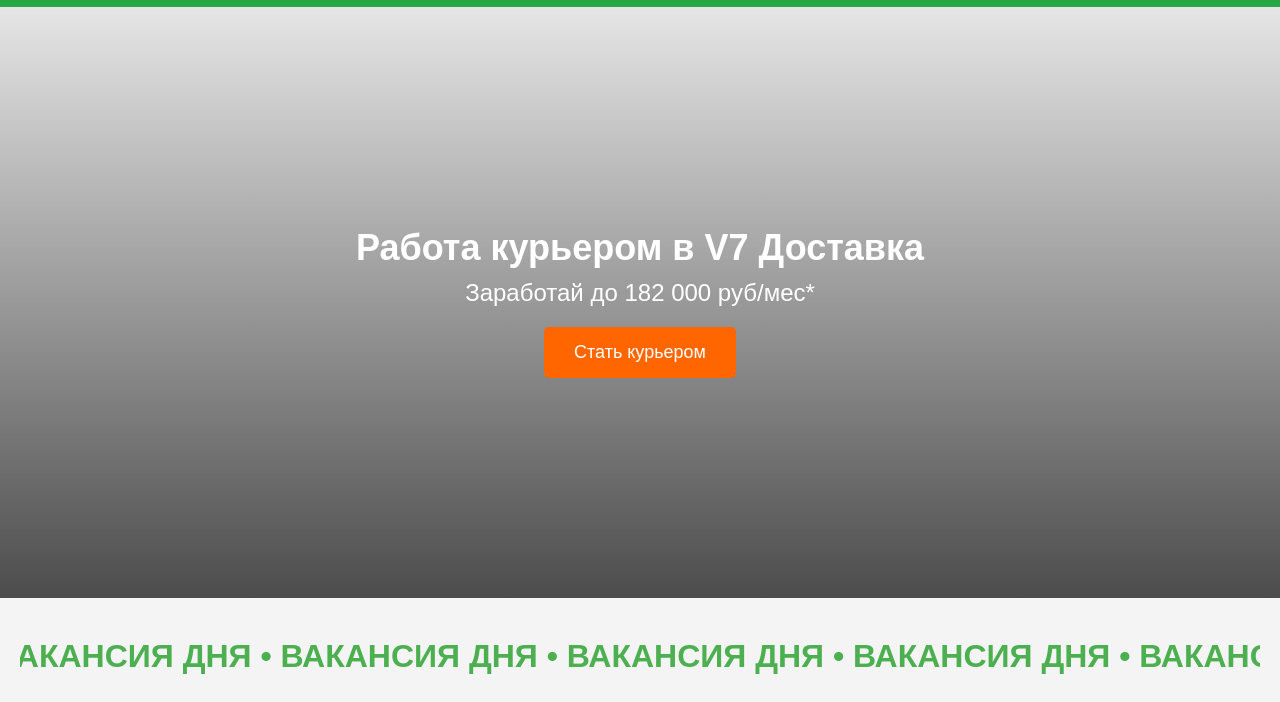
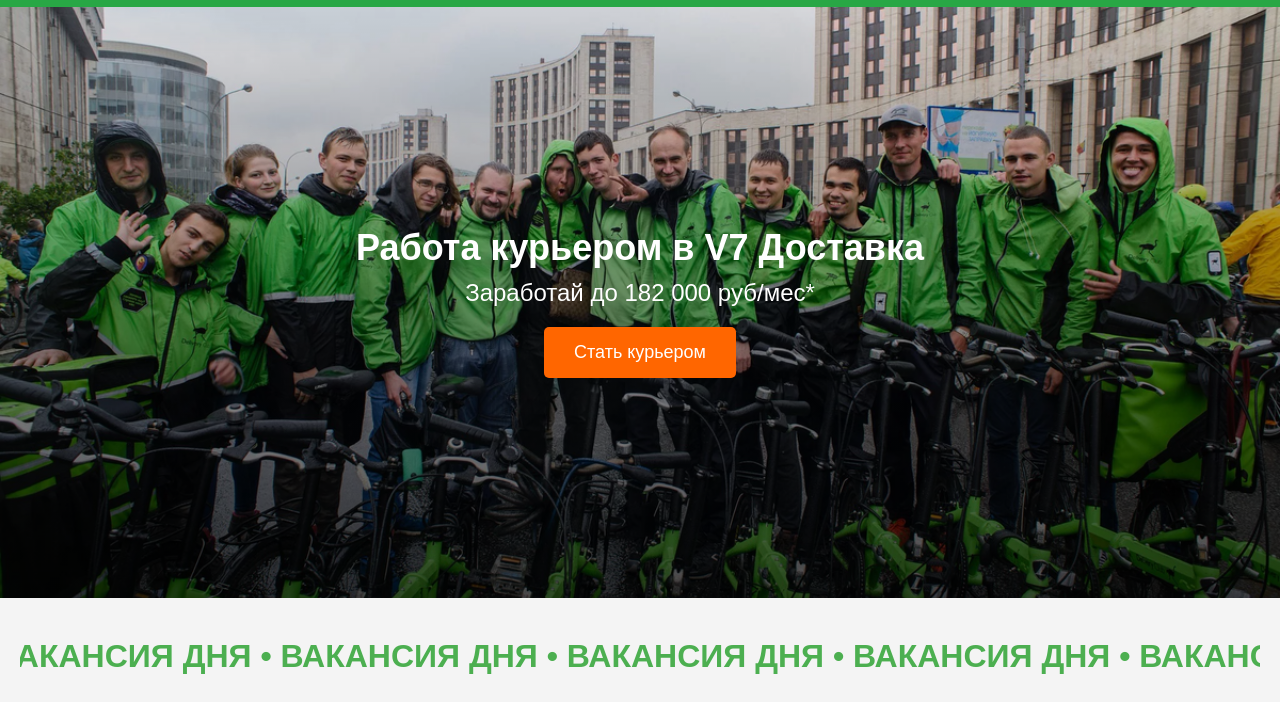
Before and after one commit to chayzer13/KT-4-KNN, a plain HTML site: page index.html in a window 1280 px wide. Shown: the part 87-789 px from the top of the page. Drawn offline with Linux system fonts and the light colour scheme.

Commit message:
Update style.css

```diff
--- a/css/style.css
+++ b/css/style.css
@@ -57,7 +57,7 @@ html {
 
 /* Блок с фоном */
 .hero {
-    background: linear-gradient(to bottom, rgba(0, 0, 0, 0.1), rgba(0, 0, 0, 0.7)), url('./img/fon.png') no-repeat center center;
+    background: linear-gradient(to bottom, rgba(0, 0, 0, 0.1), rgba(0, 0, 0, 0.7)), url('../img/fon.png') no-repeat center center;
     background-size: cover;
     color: white;
     padding: 220px 20px;
```
